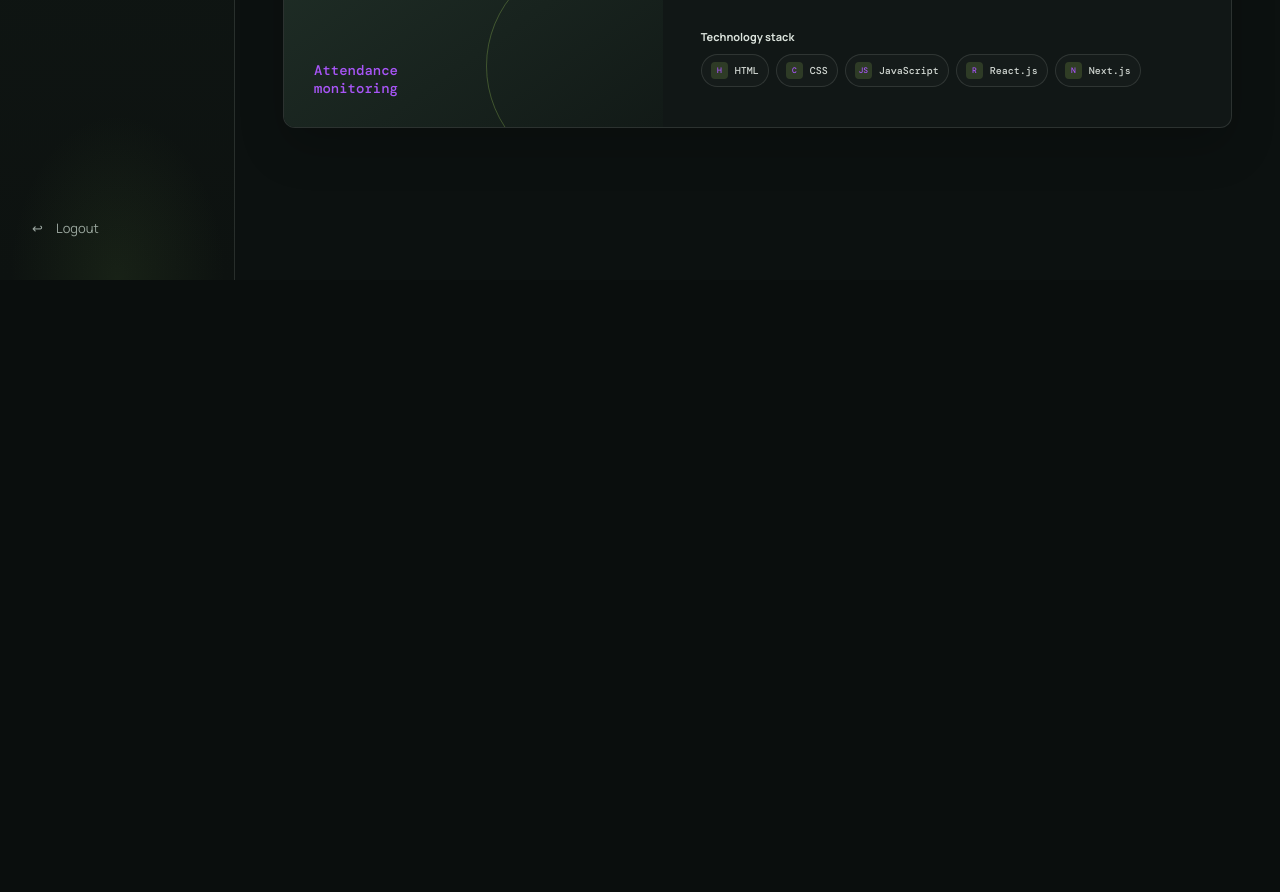
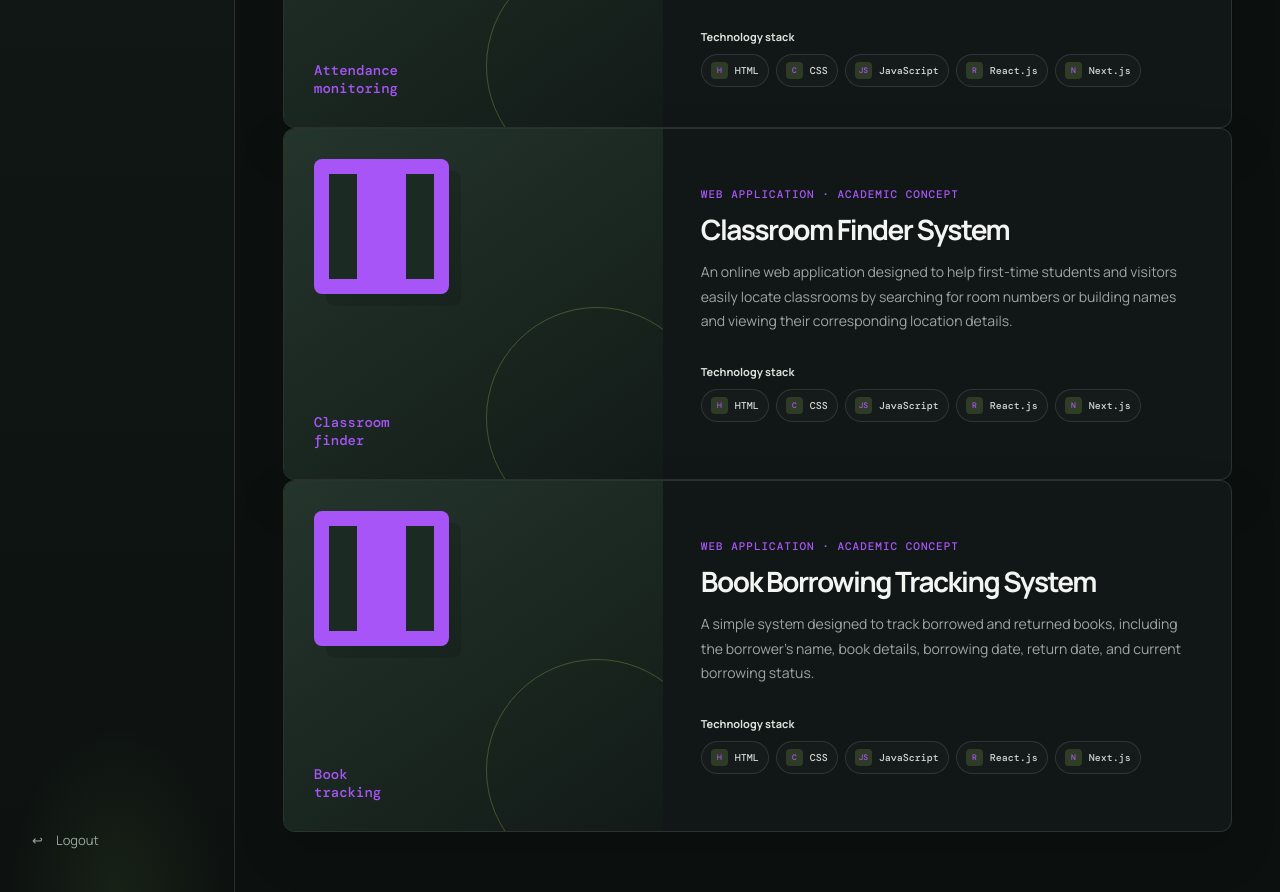
Before and after one commit to rachelbayatan12-cmd/-programmer-portfolio, a Next.js app: page /projects in a window 1280 px wide. Shown: the part 520-1412 px from the top of the page. Before the commit the page ends 800 px from the top, so only its background shows below. Built offline with nearby package versions, Linux system fonts and the light colour scheme.

Commit message:
Update page.js

```diff
--- a/app/projects/page.js
+++ b/app/projects/page.js
@@ -8,7 +8,7 @@ export default function ProjectsPage() {
     <DashboardShell title="Projects" eyebrow="Selected work">
       <main className="dashboard-content page-content">
         <section className="projects-intro">
-          <p className="eyebrow">Featured project</p>
+          <p className="eyebrow">Featured projects</p>
           <h2>Practical solutions for real workflows.</h2>
           <p>
             A selection of work that brings together frontend fundamentals and
@@ -16,6 +16,7 @@ export default function ProjectsPage() {
           </p>
         </section>
 
+        {/* Project 1 */}
         <article className="project-card">
           <div className="project-visual">
             <div className="qr-art">
@@ -53,7 +54,84 @@ export default function ProjectsPage() {
             </div>
           </div>
         </article>
+
+        {/* Project 2 */}
+        <article className="project-card">
+          <div className="project-visual">
+            <div className="qr-art">
+              <span>+</span>
+              <span>+</span>
+              <span>+</span>
+            </div>
+            <p>
+              Classroom
+              <br />
+              finder
+            </p>
+          </div>
+
+          <div className="project-details">
+            <p className="eyebrow">Web application · Academic concept</p>
+
+            <h2>Classroom Finder System</h2>
+
+            <p>
+              An online web application designed to help first-time students
+              and visitors easily locate classrooms by searching for room
+              numbers or building names and viewing their corresponding
+              location details.
+            </p>
+
+            <div>
+              <p className="stack-label">Technology stack</p>
+
+              <div className="tech-list compact">
+                {stack.map((name) => (
+                  <TechBadge key={name} name={name} />
+                ))}
+              </div>
+            </div>
+          </div>
+        </article>
+
+        {/* Project 3 */}
+        <article className="project-card">
+          <div className="project-visual">
+            <div className="qr-art">
+              <span>+</span>
+              <span>+</span>
+              <span>+</span>
+            </div>
+            <p>
+              Book
+              <br />
+              tracking
+            </p>
+          </div>
+
+          <div className="project-details">
+            <p className="eyebrow">Web application · Academic concept</p>
+
+            <h2>Book Borrowing Tracking System</h2>
+
+            <p>
+              A simple system designed to track borrowed and returned books,
+              including the borrower's name, book details, borrowing date,
+              return date, and current borrowing status.
+            </p>
+
+            <div>
+              <p className="stack-label">Technology stack</p>
+
+              <div className="tech-list compact">
+                {stack.map((name) => (
+                  <TechBadge key={name} name={name} />
+                ))}
+              </div>
+            </div>
+          </div>
+        </article>
       </main>
     </DashboardShell>
   );
-               }
+}
```
